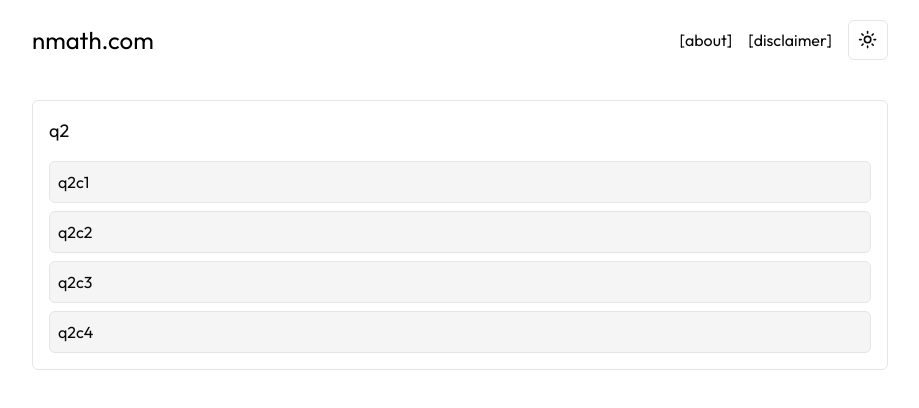
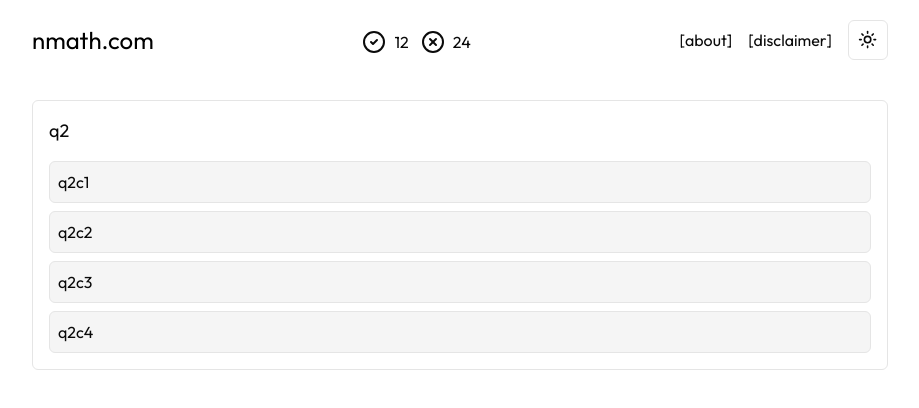
Before and after one commit to WanmaiXD/nmath, a Next.js app: page / in a window 1280 px wide. Shown: the top 408 px of the page, without its empty margins (180-1099 px from the left). Built offline with nearby package versions, Linux system fonts and the light colour scheme.

Commit message:
feat: more top scoreboard implement

```diff
--- a/components/quiz/counterCard.tsx
+++ b/components/quiz/counterCard.tsx
@@ -1,9 +1,20 @@
-import React from 'react'
+import React from "react";
+import { CircleX, CircleCheck } from "lucide-react";
 
 export default function CounterCard() {
   return (
     <div>
+      <div className="flex flex-row items-start pt-1 px-4 rounded-md">
+        <div className="flex flex-row items-center">
+          <CircleCheck size={24} />
+          <div className="ml-2">12</div>
+        </div>
 
+        <div className="pl-3 flex flex-row items-center">
+          <CircleX size={24} />
+          <div className="ml-2">24</div>
+        </div>
+      </div>
     </div>
-  )
+  );
 }
```
